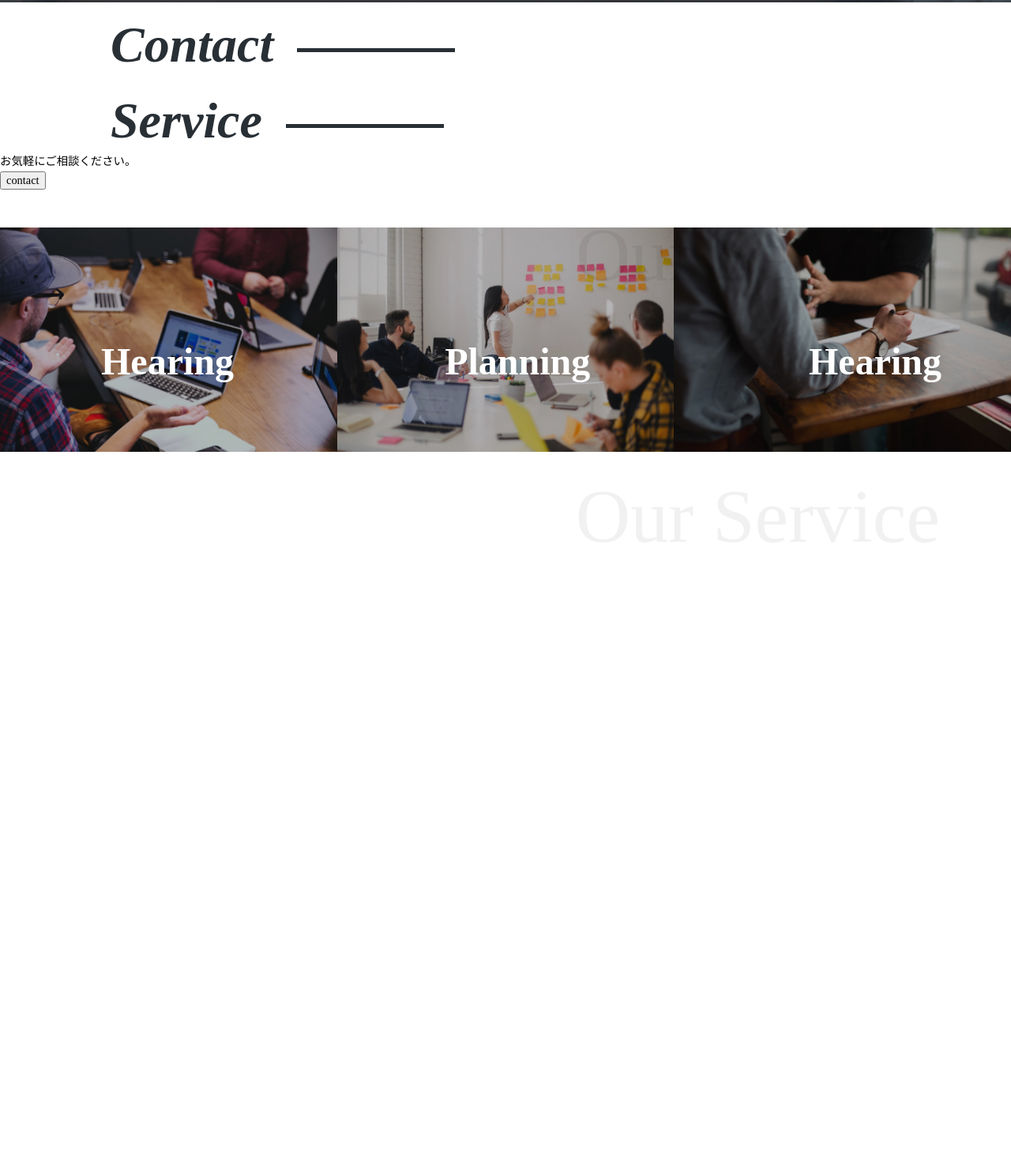
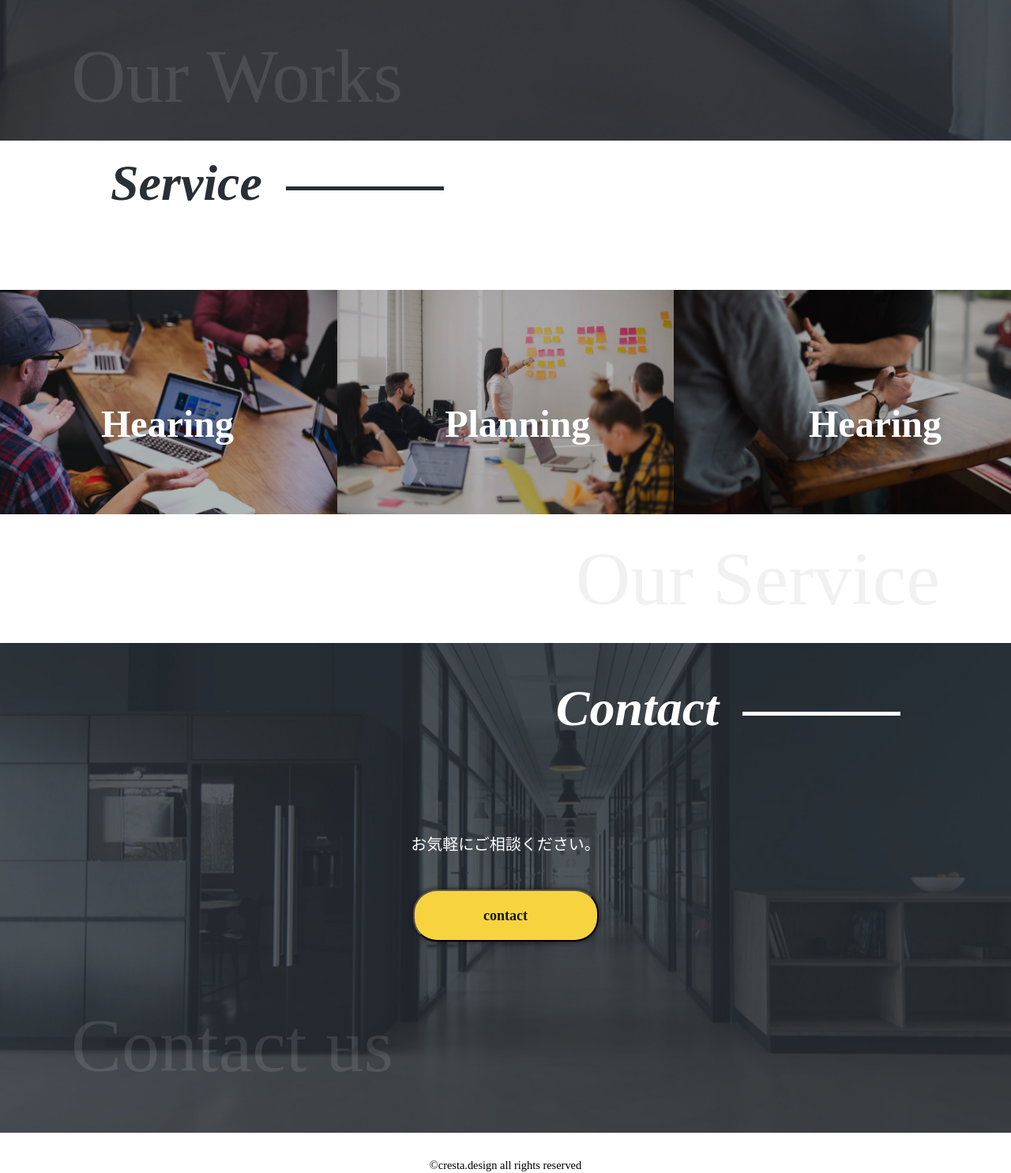
Before and after one commit to erika8803/coding_second, a website: page index.html in a window 1280 px wide. Shown: the part 2674-4159 px from the top of the page at 79% size. Before the commit the page ends 3505 px from the top, so only its background shows below. Drawn offline with nearby package versions, Linux system fonts and the light colour scheme.

Commit message:
add フッターエリア

```diff
--- a/index.html
+++ b/index.html
@@ -101,7 +101,7 @@
             </p>
           </div>
         </div>
-        <button class="btn-view-more">view more</button>
+        <button class="btn">view more</button>
         <div class="section-bottom">Our Works</div>
       </section>
       <!-- Serviceエリア -->
@@ -131,13 +131,17 @@
       </section>
       <!-- Contactエリア -->
       <section class="section-contact">
-        <h2 class="section-title">Contact</h2>
-        <p>お気軽にご相談ください。</p>
-        <button class="btn-view-more">contact</button>
-        <div class="section-bottom">Our Service</div>
+        <div>
+          <h2 class="section-title">Contact</h2>
+          <p class="section-comment">お気軽にご相談ください。</p>
+        </div>
+        <button class="btn">contact</button>
+        <div class="section-bottom">Contact us</div>
       </section>
     </main>
-    <footer></footer>
+    <footer>
+      <div class="footer-text">©cresta.design all rights reserved</div>
+    </footer>
 
     <script src="https://cdnjs.cloudflare.com/ajax/libs/Swiper/4.5.1/js/swiper.js"></script>
     <script src="main.js"></script>
--- a/scss/style.scss
+++ b/scss/style.scss
@@ -1,4 +1,3 @@
-
 /*-------------------------------------------
 共通処理
 -------------------------------------------*/
@@ -6,29 +5,36 @@ body {
   line-height: 1.7;
   font-size: 0.9rem;
 }
+
 a {
   text-decoration: none;
   color: black;
 }
+
 li {
   list-style-type: none;
 }
+
 img {
   width: 100%;
   vertical-align: bottom;
 }
+
 p {
   margin: 0;
 }
+
 $mobile-size: 768px;
+
 @mixin mobile {
   @media (max-width: $mobile-size) {
     @content;
   }
 }
+
 .section-title {
   max-width: 1000px;
-    color: #282F35;
+  color: #282f35;
   font-size: 4rem;
   font-style: italic;
   margin: 0 auto 80px;
@@ -38,10 +44,11 @@ $mobile-size: 768px;
     font-size: 2.5rem;
   }
 }
+
 .section-title::after {
   content: "";
   display: inline-block;
-    background-color: #282F35;
+  background-color: #282f35;
   width: 200px;
   height: 5px;
   margin-left: 30px;
@@ -51,17 +58,34 @@ $mobile-size: 768px;
     width: 100px;
   }
 }
+
 .section-bottom {
   text-align: right;
   max-width: 1100px;
   margin: 0 auto;
   font-size: 6rem;
-    opacity: .05;
+  opacity: 0.05;
 
   @include mobile {
     font-size: 3rem;
     padding-right: 20px;
   }
+}
+
+.btn {
+  display: block;
+  width: 235px;
+  line-height: 60px;
+  margin: 70px auto 50px;
+  background-color: #f7d43f;
+  box-shadow: 0 0 6px #1b1310;
+  border-radius: 30px;
+  text-align: center;
+  color: #171717;
+  font-weight: bold;
+  font-size: 18px;
+  text-decoration: none;
+  transition: 0.3s;
 }
 
 /*-------------------------------------------
@@ -76,6 +100,7 @@ $mobile-size: 768px;
   width: 100%;
   z-index: 15;
   box-sizing: border-box;
+
   .header-nav {
     display: flex;
     justify-content: space-between;
@@ -83,9 +108,11 @@ $mobile-size: 768px;
     max-width: 1200px;
     margin: 0 auto;
   }
+
   .top-title {
     font-size: 2.6rem;
   }
+
   .fixed {
     position: fixed;
     top: 0;
@@ -97,21 +124,24 @@ $mobile-size: 768px;
   @include mobile {
     padding: 0 1em;
   }
+
   a {
     color: white;
   }
+
   nav {
     margin-left: auto;
   }
+
   .nav-menu {
     display: flex;
   }
+
   li {
     padding: 1em;
     font-size: 16px;
   }
 }
-
 
 @include mobile {
   #nav {
@@ -123,12 +153,14 @@ $mobile-size: 768px;
     height: 100vh;
     background-color: #333;
   }
+
   .nav-menu {
     height: 100%;
     flex-direction: column;
     justify-content: center;
     align-items: center;
   }
+
   // 🍔メニュー 三本線の設定
   .hamburger-btn {
     top: 25px;
@@ -146,33 +178,40 @@ $mobile-size: 768px;
       height: 2px;
       background-color: #fff;
     }
+
     span:nth-child(1) {
       top: 4px;
     }
+
     span:nth-child(2) {
       top: 14px;
     }
+
     span:nth-child(3) {
       bottom: 4px;
     }
   }
 
   // 🍔メニュークリック時 三本線をバツにする。
-    .open  {
+  .open {
     #nav {
       left: 0;
       opacity: 1;
       transition: all 0.5s;
     }
+
     .btn-line {
       background-color: #fff;
     }
+
     span:nth-child(1) {
       transform: translateY(10px) rotate(-315deg); // rotate でななめに設定
     }
+
     span:nth-child(2) {
       opacity: 0;
     }
+
     span:nth-child(3) {
       transform: translateY(-10px) rotate(315deg); // rotate でななめに設定
     }
@@ -205,6 +244,7 @@ $mobile-size: 768px;
     z-index: 15;
   }
 }
+
 /*-------------------------------------------
 メイン/トップ画像
 -------------------------------------------*/
@@ -230,25 +270,31 @@ $mobile-size: 768px;
       font-size: 9.8vw;
       top: 50%;
       left: 50%;
-            transform: translate(-50%,-50%);
+      transform: translate(-50%, -50%);
       white-space: nowrap;
     }
   }
+
   .page-header-title {
     margin: 0;
+
     @include mobile {
       font-size: 3rem;
     }
   }
+
   .page-header-text {
     font-size: 2.4rem;
     text-align: center;
+
     @include mobile {
       font-size: 2rem;
     }
   }
+
   .line-gap {
     display: none;
+
     @include mobile {
       display: block;
     }
@@ -270,6 +316,7 @@ $mobile-size: 768px;
       padding: 0 20px;
     }
   }
+
   .inner-title {
     max-width: 660px;
     font-size: 2rem;
@@ -295,6 +342,7 @@ $mobile-size: 768px;
       display: block;
     }
   }
+
   .inner-content-text {
     max-width: 440px;
     line-height: 1.87;
@@ -302,15 +350,16 @@ $mobile-size: 768px;
     font-size: 16px;
     padding-bottom: 30px;
   }
+
   .inner-content-image {
     width: 44%;
     margin-left: 20px;
+
     @include mobile {
       width: 100%;
       margin-left: 0;
     }
   }
-
 }
 
 /*-------------------------------------------
@@ -320,65 +369,55 @@ $mobile-size: 768px;
   background-image: url(img/works-bgi@2x.jpg);
   background-size: cover;
   background-position: center;
-    padding: 5em 0;
+
   .section-title {
     text-align: right;
     color: #fff;
     margin-bottom: 100px;
   }
+
   .section-title::after {
     background-color: #fff;
   }
+
   .news-area {
-        padding: 0 20em;
+    padding: 0 27em;
     display: grid;
     gap: 26px;
     grid-template-columns: repeat(auto-fit, minmax(30%, 1fr));
+
     @include mobile {
       margin: 2em;
       padding: 0;
       grid-template-columns: repeat(auto-fit, minmax(100%, 1fr));
     }
   }
+
   .news-content {
     background-color: #fff;
     width: 100%;
   }
+
   .news-text {
     padding: 2em;
   }
-    .btn-view-more {
-        display: block;
-        width: 235px;
-        line-height: 60px;
-        margin: 70px auto 50px;
-        background-color: #f7d43f;
-        box-shadow: 0 0 6px #1b1310;
-        border-radius: 30px;
-        text-align: center;
-        color: #171717;
-        font-weight: bold;
-        text-decoration: none;
-        transition: .3s;
-    }
+
   .section-bottom {
     color: #fff;
     text-align: left;
     opacity: 0.1;
-        @include mobile {
-            padding-left: 0.5em;
   }
 }
-}
+
 /*-------------------------------------------
 メイン：Serviceエリア
 -------------------------------------------*/
 .section-service {
-    position: absolute;
+  position: relative;
   width: 100%;
   box-sizing: border-box;
-    padding: 2em 0;
   font-size: 3rem;
+
   .service-area {
     display: grid;
     grid-template-columns: repeat(auto-fit, minmax(30%, 1fr));
@@ -387,6 +426,11 @@ $mobile-size: 768px;
       grid-template-columns: repeat(auto-fit, minmax(100%, 1fr));
     }
   }
+
+  .service-area:hover {
+      background-color: #000;
+  }
+
   .img01 .service-title {
     color: white;
     position: absolute;
@@ -400,10 +444,11 @@ $mobile-size: 768px;
       font-size: 9.8vw;
       top: 50%;
       left: 50%;
-            transform: translate(-50%,-50%);
+      transform: translate(-50%, -50%);
       white-space: nowrap;
     }
   }
+
   .img02 .service-title {
     color: white;
     position: absolute;
@@ -413,6 +458,7 @@ $mobile-size: 768px;
     font-weight: bold;
     z-index: 1;
   }
+
   .img03 .service-title {
     color: white;
     position: absolute;
@@ -423,3 +469,42 @@ $mobile-size: 768px;
     z-index: 1;
   }
 }
+
+/*-------------------------------------------
+メイン：Contactエリア
+-------------------------------------------*/
+.section-contact {
+  background-image: url(img/contact-bgi@2x.jpg);
+  padding: 2em;
+
+  .section-title {
+    text-align: right;
+    color: #fff;
+    margin-bottom: 100px;
+  }
+
+  .section-title::after {
+    background-color: #fff;
+  }
+
+  .section-comment {
+    color: #fff;
+    text-align: center;
+    font-size: 20px;
+  }
+  .btn {
+    margin: 40px auto 50px;
+  }
+  .section-bottom {
+    color: #fff;
+    text-align: left;
+    opacity: 0.1;
+  }
+}
+/*-------------------------------------------
+フッター
+-------------------------------------------*/
+.footer-text {
+  padding: 2em;
+  text-align: center;
+}
```
Also changed, not shown: style.css. Lines whose indentation alone changed are shown as unchanged.
